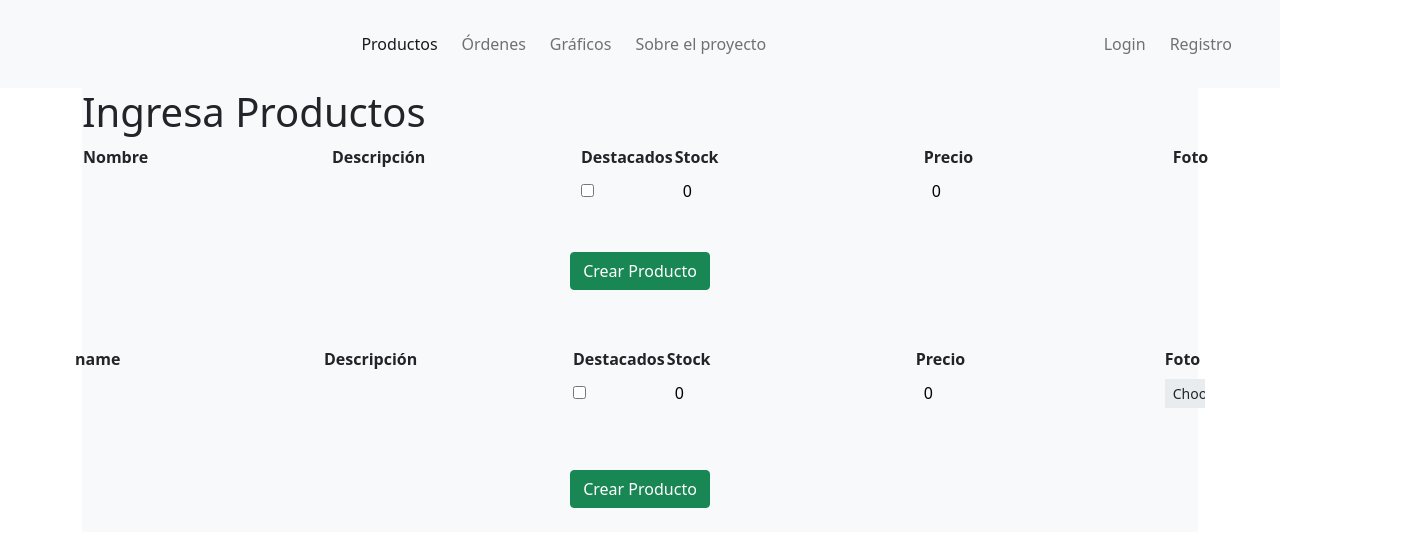
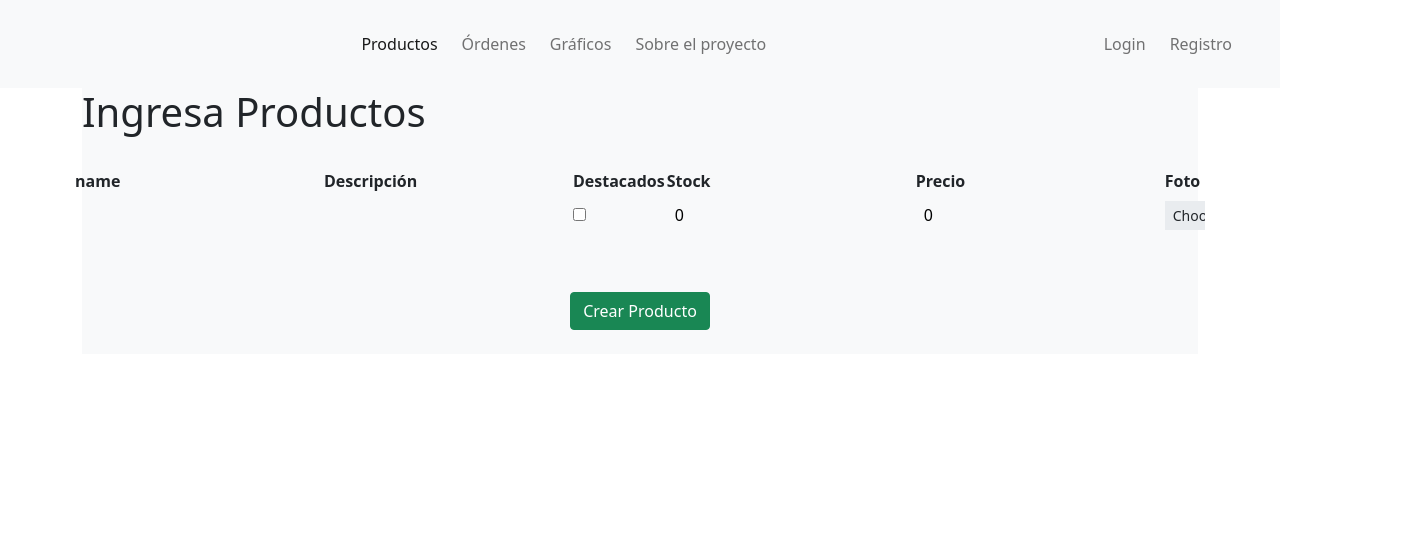
Before and after one commit to pablomdh/Dashboard_E-commerce, a React (Create React App) app: page /create-product in a window 1280 px wide. Shown: the top 546 px of the page, 1421 px wide, since content can reach past the window. Built offline with nearby package versions, Linux system fonts and the light colour scheme.

Commit message:
Toastify

```diff
--- a/src/components/Dashboard/CreateProduct.jsx
+++ b/src/components/Dashboard/CreateProduct.jsx
@@ -18,18 +18,11 @@ const CreateProduct = () => {
 
   const handleCreate = async (ev) => {
     ev.preventDefault();
+    const data = new FormData(ev.target);
     const response = await axios({
       method: "post",
       url: `http://localhost:3000/products`,
-      data: {
-        name: name,
-        description: description,
-        photo: photo,
-        stock: stock,
-        bestproduct: bestProduct,
-        slug: slugify(name.toLowerCase(), { replacement: "-" }),
-        price: price,
-      },
+      data,
       headers: {
         "Content-Type": "multipart/form-data",
         // Authorization: `Bearer ${user.token}`
@@ -58,97 +51,8 @@ const CreateProduct = () => {
       <div className="container">
         <main className="bg-light">
           <h1>Ingresa Productos</h1>
-          <table className="table">
-            <tr>
-              <th>Nombre</th>
-              <th>Descripción</th>
-              <th>Destacados</th>
-              <th>Stock</th>
-              <th>Precio</th>
-              <th>Foto</th>
-            </tr>
-            <tr>
-              <td>
-                <input
-                  className="input"
-                  type="text"
-                  name="name"
-                  id={`${name}name`}
-                  // key={`${name}name`}
-                  value={name}
-                  onChange={(e) => setName(e.target.value)}
-                  required
-                />
-              </td>
-              <td>
-                <input
-                  className="input"
-                  type="text"
-                  name="description"
-                  id={`${name}description`}
-                  value={description}
-                  onChange={(e) => setDescription(e.target.value)}
-                  required
-                />
-              </td>
-              <td>
-                <input
-                  className="input"
-                  type="checkbox"
-                  name="bestproduct"
-                  id={`${name}bestproduct`}
-                  value={bestProduct}
-                  checked={bestProduct}
-                  onChange={(e) => setBestProduct(!bestProduct)}
-                />
-              </td>
-              <td>
-                <input
-                  className="input"
-                  type="text"
-                  name="stock"
-                  id={`${name}stock`}
-                  value={stock}
-                  onChange={(e) => setStock(e.target.value)}
-                  required
-                />
-              </td>
-              <td>
-                <input
-                  className="input"
-                  type="text"
-                  name="price"
-                  id={`${name}price`}
-                  value={price}
-                  onChange={(e) => setPrice(e.target.value)}
-                  required
-                />
-              </td>
-              <td>
-                <input
-                  className="input"
-                  type="text"
-                  name="photo"
-                  id={`${name}photo`}
-                  value={photo}
-                  onChange={(e) => setPhoto(e.target.value)}
-                  required
-                />
-              </td>
-            </tr>
-          </table>
-          <div className="d-flex justify-content-center">
-            <button
-              className="btn btn-success my-4"
-              onClick={(ev) => {
-                handleCreate(ev);
-              }}
-            >
-              Crear Producto
-            </button>
-          </div>
+
           <form
-            encType="multipart/form-data"
             class="row g-3 mt-3"
             onSubmit={(ev) => {
               handleCreate(ev);
@@ -169,7 +73,7 @@ const CreateProduct = () => {
                     className="input"
                     type="text"
                     name="name"
-                    id={`${name}name`}
+                    id="name"
                     // key={`${name}name`}
                     value={name}
                     onChange={(e) => setName(e.target.value)}
@@ -180,7 +84,7 @@ const CreateProduct = () => {
                     className="input"
                     type="text"
                     name="description"
-                    id={`${name}description`}
+                    id="description"
                     value={description}
                     onChange={(e) => setDescription(e.target.value)}
                   />
@@ -190,7 +94,7 @@ const CreateProduct = () => {
                     className="input"
                     type="checkbox"
                     name="bestproduct"
-                    id={`${name}bestproduct`}
+                    id="bestproduct"
                     value={bestProduct}
                     checked={bestProduct}
                     onChange={(e) => setBestProduct(!bestProduct)}
@@ -201,7 +105,7 @@ const CreateProduct = () => {
                     className="input"
                     type="text"
                     name="stock"
-                    id={`${name}stock`}
+                    id="stock"
                     value={stock}
                     onChange={(e) => setStock(e.target.value)}
                   />
@@ -211,7 +115,7 @@ const CreateProduct = () => {
                     className="input"
                     type="text"
                     name="price"
-                    id={`${name}price`}
+                    id="price"
                     value={price}
                     onChange={(e) => setPrice(e.target.value)}
                   />
@@ -221,7 +125,7 @@ const CreateProduct = () => {
                     className="form-control form-control-sm border-0"
                     type="file"
                     name="photo"
-                    id={`${name}photo`}
+                    id="photo"
                     value={photo}
                     onChange={(e) => setPhoto(e.target.value)}
                   />
@@ -245,7 +149,6 @@ const CreateProduct = () => {
         draggable
         pauseOnHover
       />
-      <ToastContainer />
     </>
   );
 };
```
